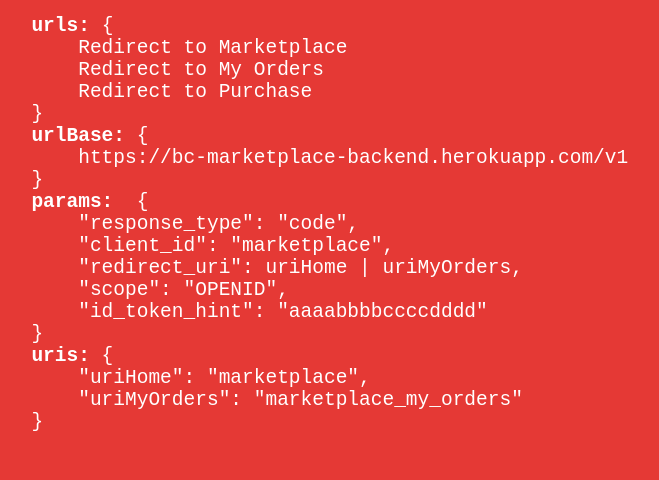
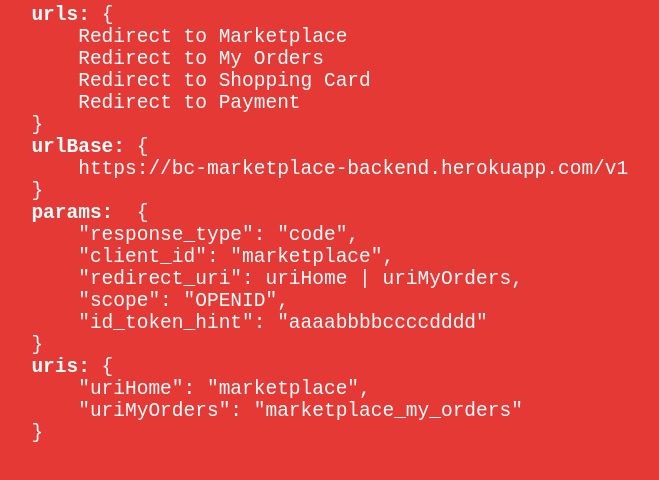
Before and after one commit to alexelizaga/01-express-marketplace, a website: page public/index.html in a window 1280 px wide. Shown: the part 196-676 px from the top of the page, without its empty margins (357-1016 px from the left). Drawn offline with Linux system fonts and the light colour scheme.

Commit message:
credict card route

```diff
--- a/public/index.html
+++ b/public/index.html
@@ -15,7 +15,8 @@
         <b>urls: </b>{
             <a class="index__link" href="./v1/authorize?response_type=code&client_id=marketplace&redirect_uri=marketplace&scope=OPENID&id_token_hint=aaaabbbbccccdddd">Redirect to Marketplace</a>
             <a class="index__link" href="./v1/authorize?response_type=code&client_id=marketplace&redirect_uri=marketplace_my_orders&scope=OPENID&id_token_hint=aaaabbbbccccdddd">Redirect to My Orders</a>
-            <a class="index__link" href="./v1/authorize?response_type=code&client_id=marketplace&redirect_uri=shoppingcard&scope=OPENID&id_token_hint=aaaabbbbccccdddd">Redirect to Purchase</a>
+            <a class="index__link" href="./v1/authorize?response_type=code&client_id=marketplace&redirect_uri=shoppingcard&scope=OPENID&id_token_hint=aaaabbbbccccdddd">Redirect to Shopping Card</a>
+            <a class="index__link" href="./v1/authorize?response_type=code&client_id=marketplace&redirect_uri=payment&scope=OPENID&id_token_hint=aaaabbbbccccdddd">Redirect to Payment</a>
         }
         <b>urlBase: </b>{
             https://bc-marketplace-backend.herokuapp.com/v1
```
Also changed, not shown: 1 other file.
